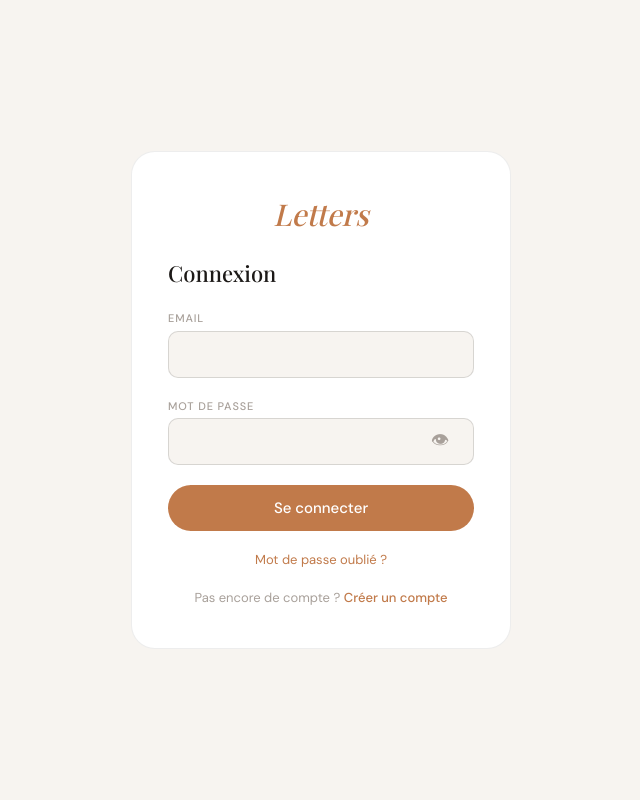
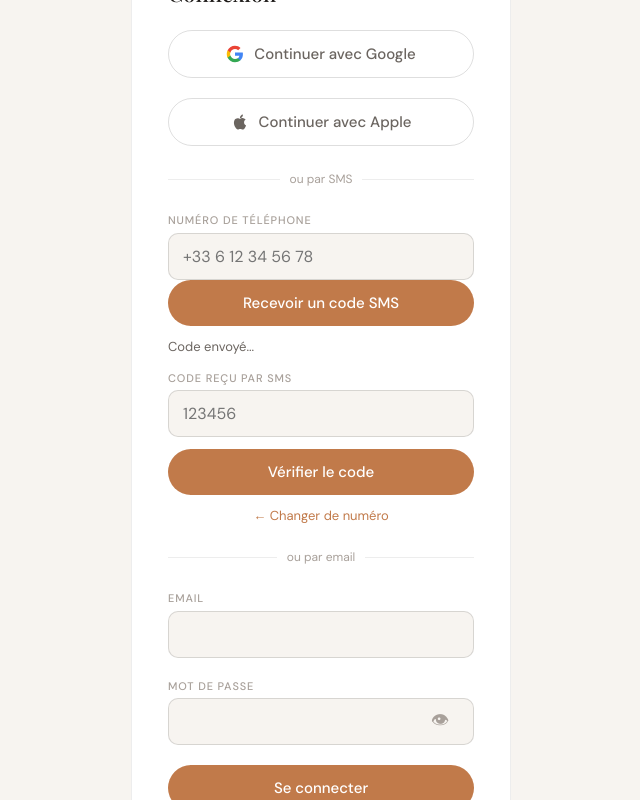
Before and after one commit to gabrielblervaque-eng/letters-app, a plain HTML site: page index.html in a window 1280 px wide. Both pictures are taken after a click on the button "Passer". Shown: the whole page, without its empty margins (319-959 px from the left). Drawn offline with nearby package versions, Linux system fonts and the light colour scheme; a web font is replaced by a local one.

Commit message:
Add files via upload

```diff
--- a/index.html
+++ b/index.html
@@ -625,6 +625,41 @@ input[type=range].iph-zoom-v::-webkit-slider-thumb{-webkit-appearance:none;width
     <div class="auth-logo">Letters</div>
     <div class="auth-title">Connexion</div>
     <div class="err-box" id="l-err"></div>
+
+    <!-- Connexion sociale -->
+    <button class="btn g" onclick="doGoogleLogin()" style="gap:10px">
+      <svg width="18" height="18" viewBox="0 0 24 24"><path fill="#4285F4" d="M22.56 12.25c0-.78-.07-1.53-.2-2.25H12v4.26h5.92c-.26 1.37-1.04 2.53-2.21 3.31v2.77h3.57c2.08-1.92 3.28-4.74 3.28-8.09z"/><path fill="#34A853" d="M12 23c2.97 0 5.46-.98 7.28-2.66l-3.57-2.77c-.98.66-2.23 1.06-3.71 1.06-2.86 0-5.29-1.93-6.16-4.53H2.18v2.84C3.99 20.53 7.7 23 12 23z"/><path fill="#FBBC05" d="M5.84 14.09c-.22-.66-.35-1.36-.35-2.09s.13-1.43.35-2.09V7.07H2.18C1.43 8.55 1 10.22 1 12s.43 3.45 1.18 4.93l3.66-2.84z"/><path fill="#EA4335" d="M12 5.38c1.62 0 3.06.56 4.21 1.64l3.15-3.15C17.45 2.09 14.97 1 12 1 7.7 1 3.99 3.47 2.18 7.07l3.66 2.84c.87-2.6 3.3-4.53 6.16-4.53z"/></svg>
+      Continuer avec Google
+    </button>
+    <button class="btn g" onclick="doAppleLogin()" style="gap:10px">
+      <svg width="18" height="18" viewBox="0 0 24 24" fill="currentColor"><path d="M18.71 19.5c-.83 1.24-1.71 2.45-3.05 2.47-1.34.03-1.77-.79-3.29-.79-1.53 0-2 .77-3.27.82-1.31.05-2.3-1.32-3.14-2.53C4.25 17 2.94 12.45 4.7 9.39c.87-1.52 2.43-2.48 4.12-2.51 1.28-.02 2.5.87 3.29.87.78 0 2.26-1.07 3.8-.91.65.03 2.47.26 3.64 1.98-.09.06-2.17 1.28-2.15 3.81.03 3.02 2.65 4.03 2.68 4.04-.03.07-.42 1.44-1.38 2.83M13 3.5c.73-.83 1.94-1.46 2.94-1.5.13 1.17-.34 2.35-1.04 3.19-.69.85-1.83 1.51-2.95 1.42-.15-1.15.41-2.35 1.05-3.11z"/></svg>
+      Continuer avec Apple
+    </button>
+
+    <div style="display:flex;align-items:center;gap:10px;margin:4px 0">
+      <div style="flex:1;height:1px;background:var(--border)"></div>
+      <span style="font-size:12px;color:var(--text3)">ou par SMS</span>
+      <div style="flex:1;height:1px;background:var(--border)"></div>
+    </div>
+
+    <!-- SMS OTP -->
+    <div id="phone-step-1">
+      <div class="fld"><label>Numéro de téléphone</label><input type="tel" id="l-phone" placeholder="+33 6 12 34 56 78" autocomplete="tel"/></div>
+      <button class="btn p" onclick="doPhoneLogin()" id="l-phone-btn">Recevoir un code SMS</button>
+    </div>
+    <div id="phone-step-2" style="display:none;display:flex;flex-direction:column;gap:12px">
+      <div class="auth-sub" id="phone-sent-msg">Code envoyé...</div>
+      <div class="fld"><label>Code reçu par SMS</label><input type="number" id="l-otp" placeholder="123456"/></div>
+      <button class="btn p" onclick="doVerifyOtp()" id="l-otp-btn">Vérifier le code</button>
+      <button class="link-btn" onclick="resetPhoneStep()">← Changer de numéro</button>
+    </div>
+
+    <div style="display:flex;align-items:center;gap:10px;margin:4px 0">
+      <div style="flex:1;height:1px;background:var(--border)"></div>
+      <span style="font-size:12px;color:var(--text3)">ou par email</span>
+      <div style="flex:1;height:1px;background:var(--border)"></div>
+    </div>
+
     <div class="fld"><label>Email</label><input type="email" id="l-email" autocomplete="email"/></div>
     <div class="fld"><label>Mot de passe</label><div class="pwd-wrap"><input type="password" id="l-pwd" autocomplete="current-password"/><button class="eye-btn" onclick="togglePwd('l-pwd',this)">👁</button></div></div>
     <button class="btn p" onclick="doLogin()" id="l-btn">Se connecter</button>
@@ -1212,6 +1247,75 @@ function closeModal(id){document.getElementById(id)?.classList.remove('on');}
 function togglePwd(id,btn){const i=document.getElementById(id);if(i.type==='password'){i.type='text';btn.textContent='🙈';}else{i.type='password';btn.textContent='👁';}}
 
 // AUTH
+
+// GOOGLE LOGIN
+async function doGoogleLogin(){
+  try{
+    const {error}=await db.auth.signInWithOAuth({
+      provider:'google',
+      options:{redirectTo:window.location.origin}
+    });
+    if(error)throw error;
+  }catch(e){
+    const err=document.getElementById('l-err');
+    if(err){err.textContent=e.message;err.classList.add('on');}
+  }
+}
+
+// APPLE LOGIN
+async function doAppleLogin(){
+  try{
+    const {error}=await db.auth.signInWithOAuth({
+      provider:'apple',
+      options:{redirectTo:window.location.origin}
+    });
+    if(error)throw error;
+  }catch(e){
+    const err=document.getElementById('l-err');
+    if(err){err.textContent=e.message;err.classList.add('on');}
+  }
+}
+
+// SMS OTP
+async function doPhoneLogin(){
+  const btn=document.getElementById('l-phone-btn');
+  const phone=document.getElementById('l-phone').value.trim().replace(/\s/g,'');
+  if(!phone)return;
+  btn.disabled=true;btn.textContent='Envoi...';
+  try{
+    const {error}=await db.auth.signInWithOtp({phone});
+    if(error)throw error;
+    document.getElementById('phone-step-1').style.display='none';
+    document.getElementById('phone-step-2').style.display='flex';
+    document.getElementById('phone-sent-msg').textContent='Code envoyé au '+phone;
+  }catch(e){
+    const err=document.getElementById('l-err');
+    if(err){err.textContent=e.message;err.classList.add('on');}
+  }
+  btn.disabled=false;btn.textContent='Recevoir un code SMS';
+}
+
+async function doVerifyOtp(){
+  const btn=document.getElementById('l-otp-btn');
+  const phone=document.getElementById('l-phone').value.trim().replace(/\s/g,'');
+  const token=document.getElementById('l-otp').value.trim();
+  btn.disabled=true;btn.textContent='Vérification...';
+  try{
+    const {error}=await db.auth.verifyOtp({phone,token,type:'sms'});
+    if(error)throw error;
+  }catch(e){
+    const err=document.getElementById('l-err');
+    if(err){err.textContent=e.message;err.classList.add('on');}
+    btn.disabled=false;btn.textContent='Vérifier le code';
+  }
+}
+
+function resetPhoneStep(){
+  document.getElementById('phone-step-1').style.display='block';
+  document.getElementById('phone-step-2').style.display='none';
+  document.getElementById('l-otp').value='';
+}
+
 async function doSignup(){
   const n=document.getElementById('su-name').value.trim(),c=document.getElementById('su-city').value.trim(),e=document.getElementById('su-email').value.trim(),p=document.getElementById('su-pwd').value;
   const err=document.getElementById('su-err');err.classList.remove('on');
```
